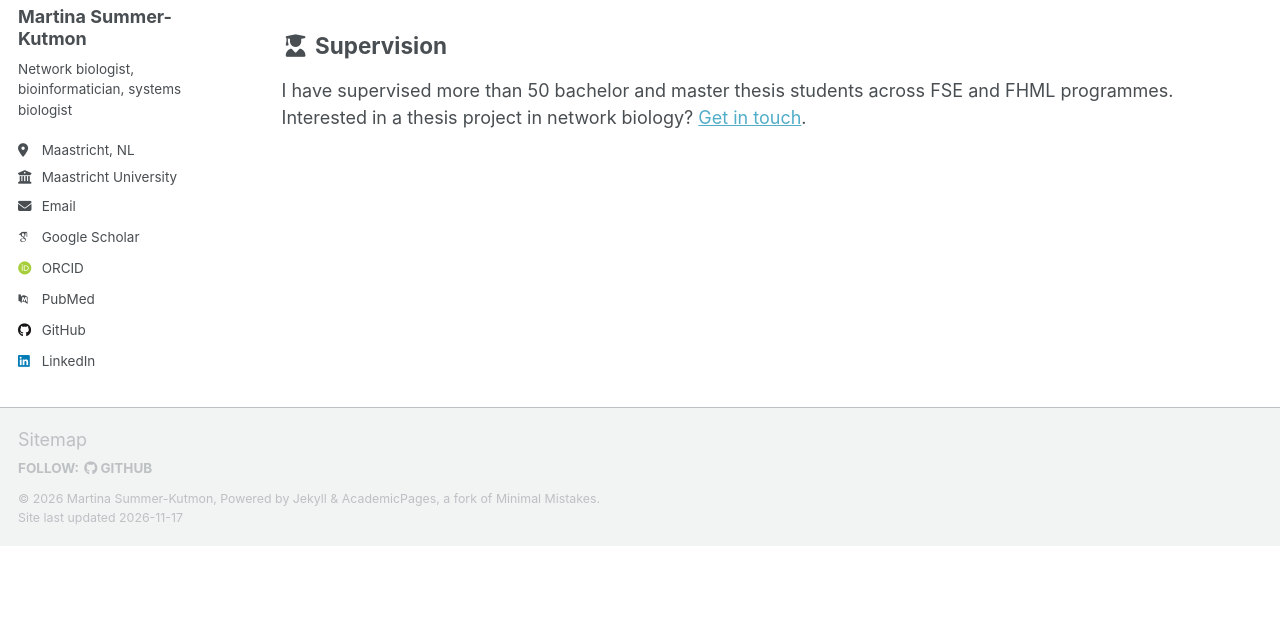
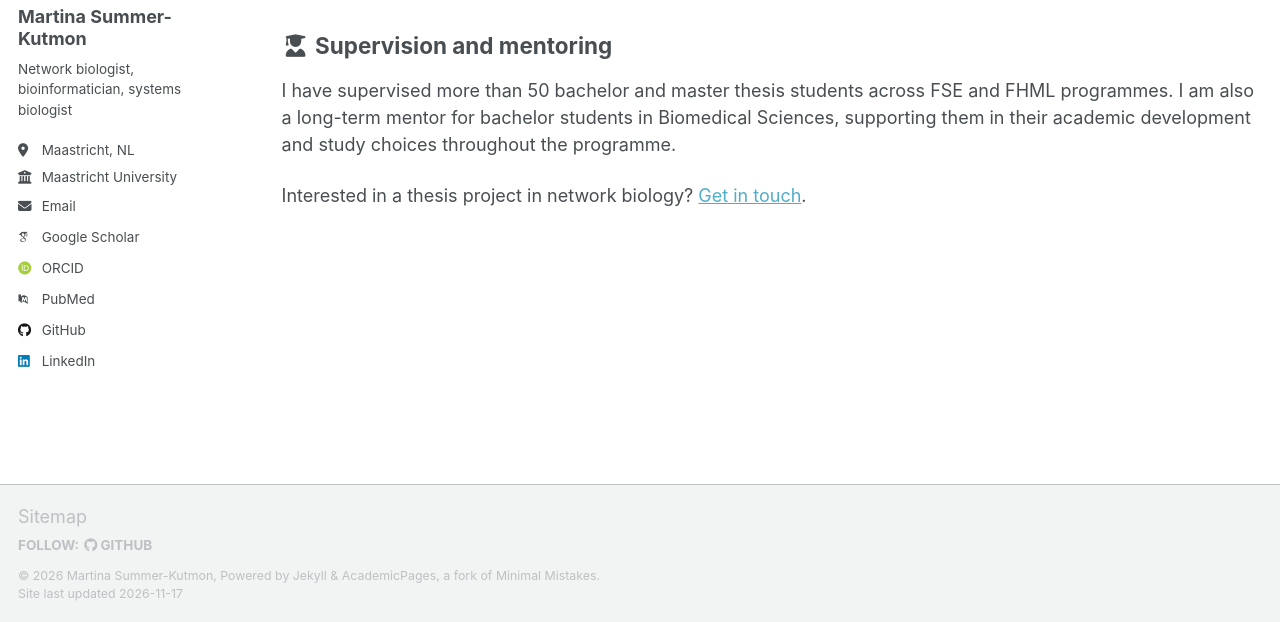
Before and after one commit to mkutmon/mkutmon.github.io, a Jekyll site: the page built from _pages/teaching.md, in a window 1280 px wide and 900 px high, scrolled down 1208 px, cut to the strip 278-900 px from the top of the window. Built offline with Jekyll 4.4.1, drawn with Linux system fonts in a browser that asks for light colours; some web fonts are replaced; a script that is not in the unit is left out; before the commit the page ends 2031 px from its top, so only the background shows below that.

Commit message:
Revise supervision section to add mentoring information
Updated the supervision section to include mentoring details.

```diff
--- a/_pages/teaching.md
+++ b/_pages/teaching.md
@@ -57,5 +57,6 @@ author_profile: true
 <h2><i class="fas fa-fw fa-globe-europe" aria-hidden="true"></i> Postgraduate teaching</h2>
 <p>Invited teacher in (inter)national postgraduate courses, such as different BioSB courses or the Wellcome Trust Computational Systems Biology course (Cambridge, UK).</p>
 
-<h2><i class="fas fa-fw fa-user-graduate" aria-hidden="true"></i> Supervision</h2>
-<p>I have supervised more than 50 bachelor and master thesis students across FSE and FHML programmes. Interested in a thesis project in network biology? <a href="mailto:martina.kutmon@maastrichtuniversity.nl">Get in touch</a>.</p>
+<h2><i class="fas fa-fw fa-user-graduate" aria-hidden="true"></i> Supervision and mentoring</h2>
+<p>I have supervised more than 50 bachelor and master thesis students across FSE and FHML programmes. I am also a long-term mentor for bachelor students in Biomedical Sciences, supporting them in their academic development and study choices throughout the programme.</p>
+<p>Interested in a thesis project in network biology? <a href="mailto:martina.kutmon@maastrichtuniversity.nl">Get in touch</a>.</p>
```
